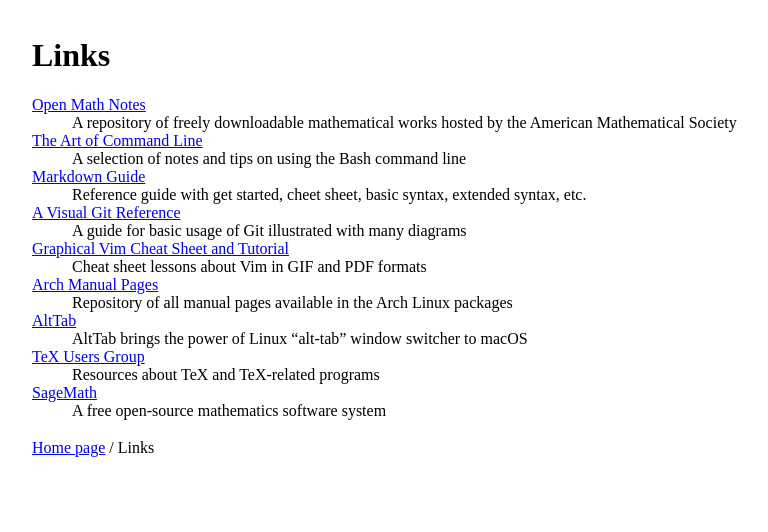
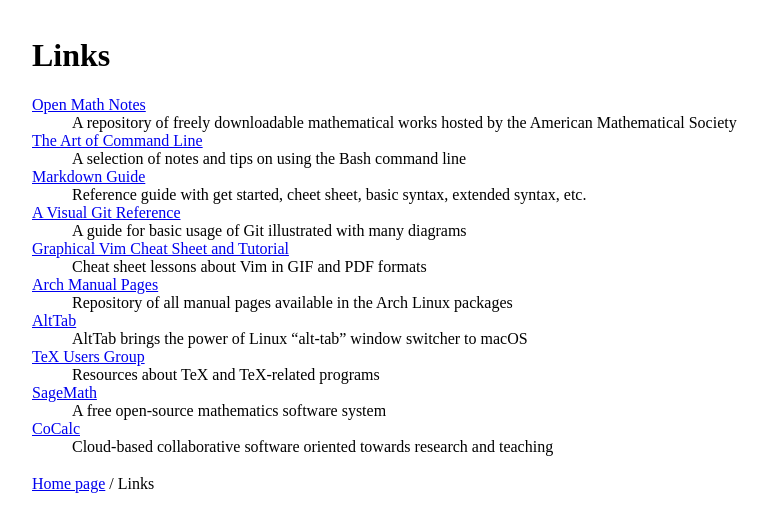
Before and after one commit to goliveira/goliveira.github.io, a Jekyll site: the page built from links.html, in a window 1280 px wide. Shown: the top 532 px of the page, without its empty margins (0-768 px from the left). Built offline with Jekyll 4.4.1, drawn with Linux system fonts in a browser that asks for light colours; nearby versions of some CDN libraries.

Commit message:
Add CoCalc link

```diff
--- a/links.html
+++ b/links.html
@@ -29,6 +29,8 @@
       <dd>Resources about TeX and TeX-related programs</dd>
       <dt><a href="https://www.sagemath.org">SageMath</a></dt>
       <dd>A free open-source mathematics software system</dd>
+      <dt><a href="https://cocalc.com">CoCalc</a></dt>
+      <dd>Cloud-based collaborative software oriented towards research and teaching</dd>
     </dl>
   </section>
 </main>
```
